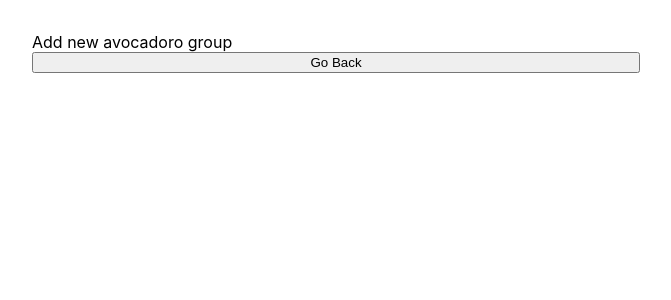
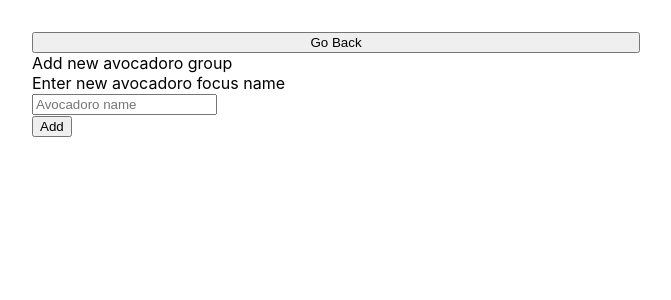
Before and after one commit to koleks92/Avocadoro, a React (Vite) app: page /add_group in a window 1280 px wide. Shown: the top 300 px of the page, without its empty margins (304-975 px from the left). Built offline with nearby package versions, Linux system fonts and the light colour scheme; no server answers.

Commit message:
feat: Add group working

```diff
--- a/src/react/add_group.tsx
+++ b/src/react/add_group.tsx
@@ -1,19 +1,91 @@
-import { useContext } from "react";
+import { useContext, useState } from "react";
 import { useNavigate } from "react-router-dom";
 import { AvocadoroContext } from "./store/AvocadoroContext";
+import Input from "./components/input";
+import Button from "./components/button";
 
 export default function AddGroup() {
+    const [name, setName] = useState<string>("");
+    const [message, setMessage] = useState<string>("");
+
     const { session, supabase } = useContext(AvocadoroContext);
+
     const navigate = useNavigate();
 
-    async function goBack() {
-        navigate("/");
+    async function addNewGroupHandler(e: React.FormEvent): Promise<void> {
+        e.preventDefault();
+
+        setMessage("");
+
+        // Check if name provided
+        if (!name || name === "") {
+            setMessage("Missing avocadoro name");
+            return;
+        }
+
+        // Double check if logged in correctly
+        if (!session.user.id) {
+            setMessage("Something went wrong, please try again!");
+            return;
+        }
+
+        // Check if already in database
+        const { data: existingGroup, error: fetchError } = await supabase
+            .from("session_groups")
+            .select("*")
+            .eq("user_id", session.user.id)
+            .eq("name", name.trim())
+            .maybeSingle();
+
+        if (fetchError) {
+            console.error("Error checking for existing group:", fetchError);
+            return;
+        }
+
+        if (existingGroup) {
+            setMessage("You already have a group with that name.");
+            return;
+        }
+
+        // Insert data
+        const { data, error } = await supabase
+            .from("session_groups")
+            .insert({
+                user_id: session.user.id,
+                name: name.trim(),
+            })
+            .select();
+
+        if (data) {
+            navigate("/dashboard")
+        }
+
+        if (error) {
+            setMessage(error.message);
+        }
     }
 
     return (
         <div className="vertical_test">
+            <button
+                onClick={() => {
+                    navigate("/dashboard");
+                }}
+            >
+                Go Back
+            </button>
             Add new avocadoro group
-            <button onClick={goBack}>Go Back</button>
+            <form onSubmit={addNewGroupHandler}>
+                <label>Enter new avocadoro focus name</label>
+                <Input
+                    type="text"
+                    placeholder="Avocadoro name"
+                    value={name}
+                    onChange={(e) => setName(e.target.value)}
+                />
+                <Button label="Add" type="submit" />
+            </form>
+            <span>{message}</span>
         </div>
     );
 }
```
